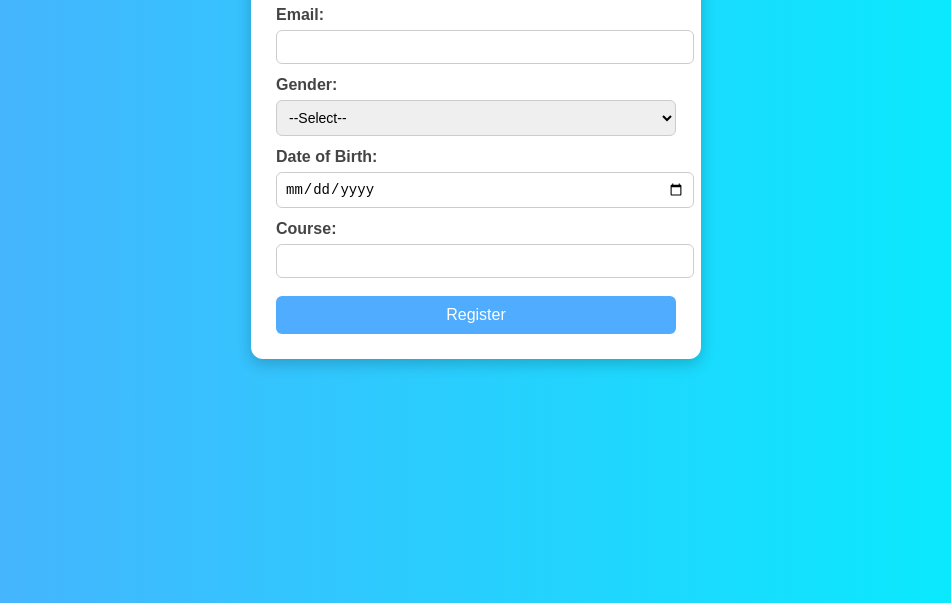
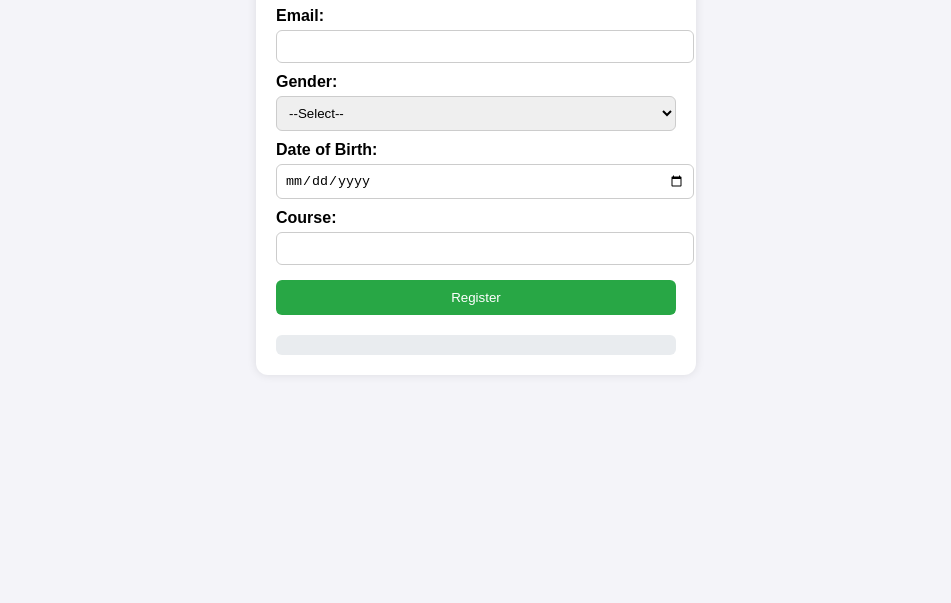
Before and after one commit to akshana06/student, a plain HTML site: page index.html in a window 1280 px wide. Shown: the part 197-800 px from the top of the page, without its empty margins (164-1115 px from the left). Drawn offline with Linux system fonts and the light colour scheme.

Commit message:
Update style.css

```diff
--- a/style.css
+++ b/style.css
@@ -1,65 +1,56 @@
 body {
   font-family: Arial, sans-serif;
-  background: linear-gradient(to right, #4facfe, #00f2fe);
+  background: #f4f4f9;
   margin: 0;
   padding: 0;
 }
 
 .container {
   width: 400px;
-  margin: 40px auto;
+  margin: 50px auto;
   background: #fff;
-  padding: 25px;
+  padding: 20px;
   border-radius: 12px;
-  box-shadow: 0px 5px 15px rgba(0,0,0,0.2);
+  box-shadow: 0 0 10px rgba(0,0,0,0.1);
 }
 
 h2 {
   text-align: center;
-  margin-bottom: 20px;
   color: #333;
 }
 
 label {
   display: block;
-  margin-top: 12px;
+  margin-top: 10px;
   font-weight: bold;
-  color: #444;
 }
 
-input, select, textarea {
+input, select {
   width: 100%;
   padding: 8px;
-  margin-top: 6px;
+  margin-top: 5px;
   border: 1px solid #ccc;
   border-radius: 6px;
-  outline: none;
-  font-size: 14px;
-}
-
-.gender {
-  margin-top: 6px;
 }
 
 button {
   width: 100%;
-  margin-top: 18px;
   padding: 10px;
-  background: #4facfe;
-  color: #fff;
-  font-size: 16px;
+  background: #28a745;
+  color: white;
   border: none;
   border-radius: 6px;
+  margin-top: 15px;
   cursor: pointer;
-  transition: 0.3s;
 }
 
 button:hover {
-  background: #00c6ff;
+  background: #218838;
 }
 
-#msg {
-  text-align: center;
-  margin-top: 15px;
-  font-weight: bold;
+#output {
+  margin-top: 20px;
+  padding: 10px;
+  background: #e9ecef;
+  border-radius: 6px;
 }
```
